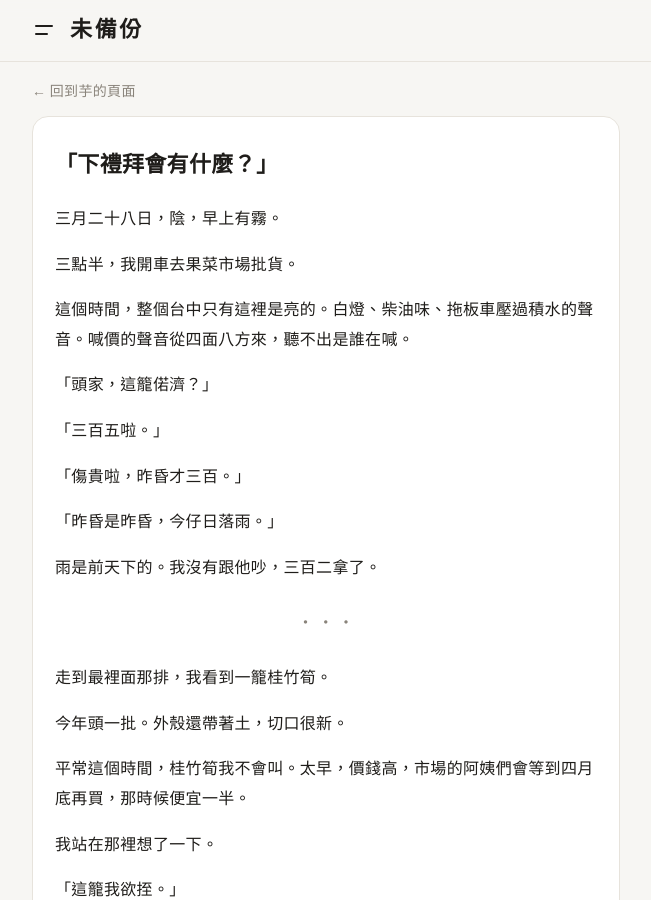
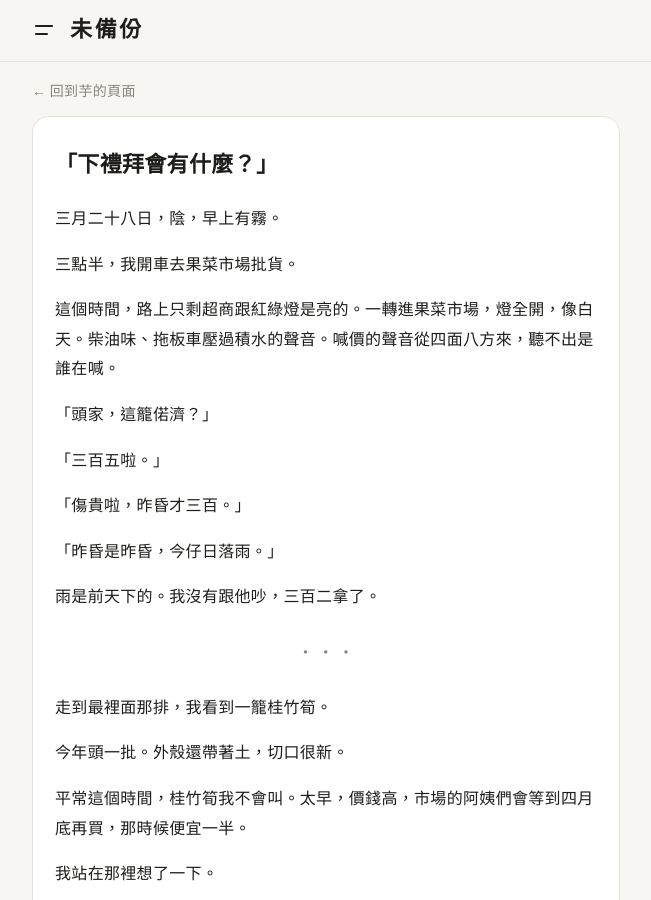
Before and after one commit to Sierra2121/weibeifen, a Jekyll site: the page built from _posts/2025-03-28-day07.md, in a window 1280 px wide and 900 px high. Shown: the whole window, without its empty margins (314-965 px from the left). Built offline with Jekyll 4.4.1, drawn with Linux system fonts in a browser that asks for light colours.

Commit message:
市場口 第七章：果菜市場那句改寫實
Co-Authored-By: Claude Opus 5.5 <noreply@anthropic.com>
Claude-Session: https://claude.ai/code/session_01VPttWSLUjSGooQnZzfekUY

```diff
--- a/_posts/2025-03-28-day07.md
+++ b/_posts/2025-03-28-day07.md
@@ -15,7 +15,7 @@ date: 2025-03-28 20:41:00 +0800
 
 三點半，我開車去果菜市場批貨。
 
-這個時間，整個台中只有這裡是亮的。白燈、柴油味、拖板車壓過積水的聲音。喊價的聲音從四面八方來，聽不出是誰在喊。
+這個時間，路上只剩超商跟紅綠燈是亮的。一轉進果菜市場，燈全開，像白天。柴油味、拖板車壓過積水的聲音。喊價的聲音從四面八方來，聽不出是誰在喊。
 
 「頭家，這籠偌濟？」
 
```
